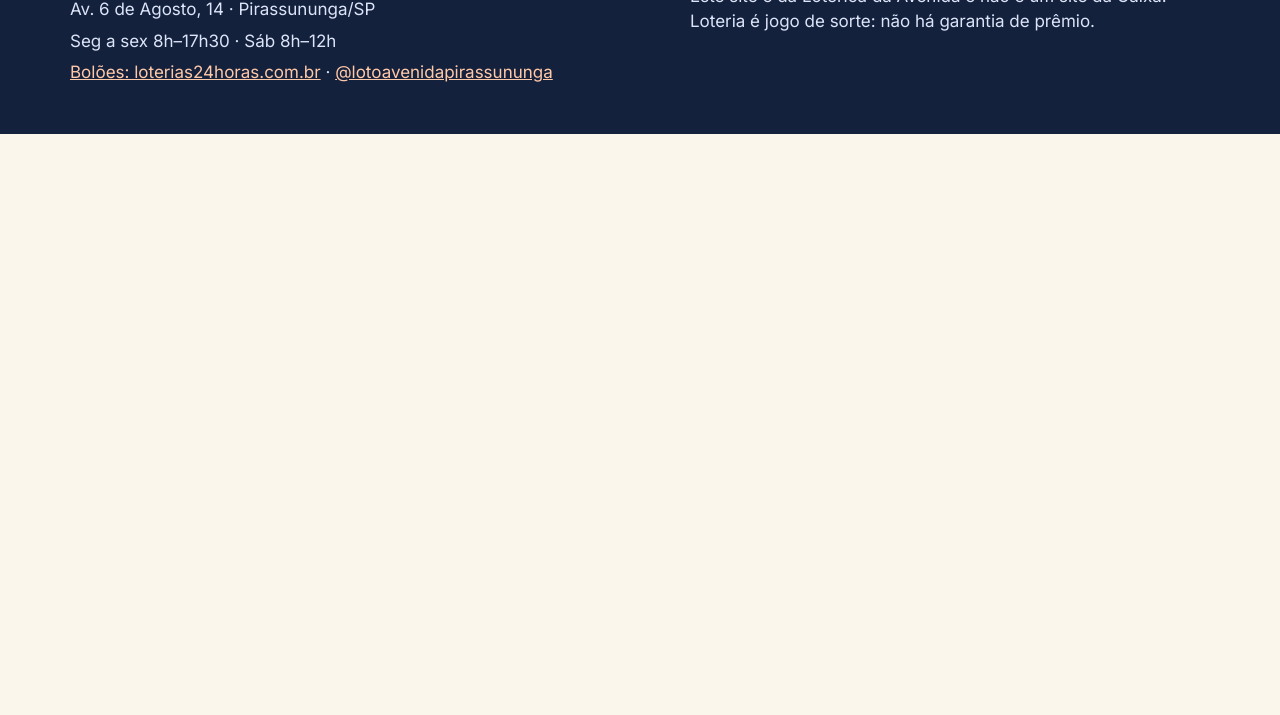
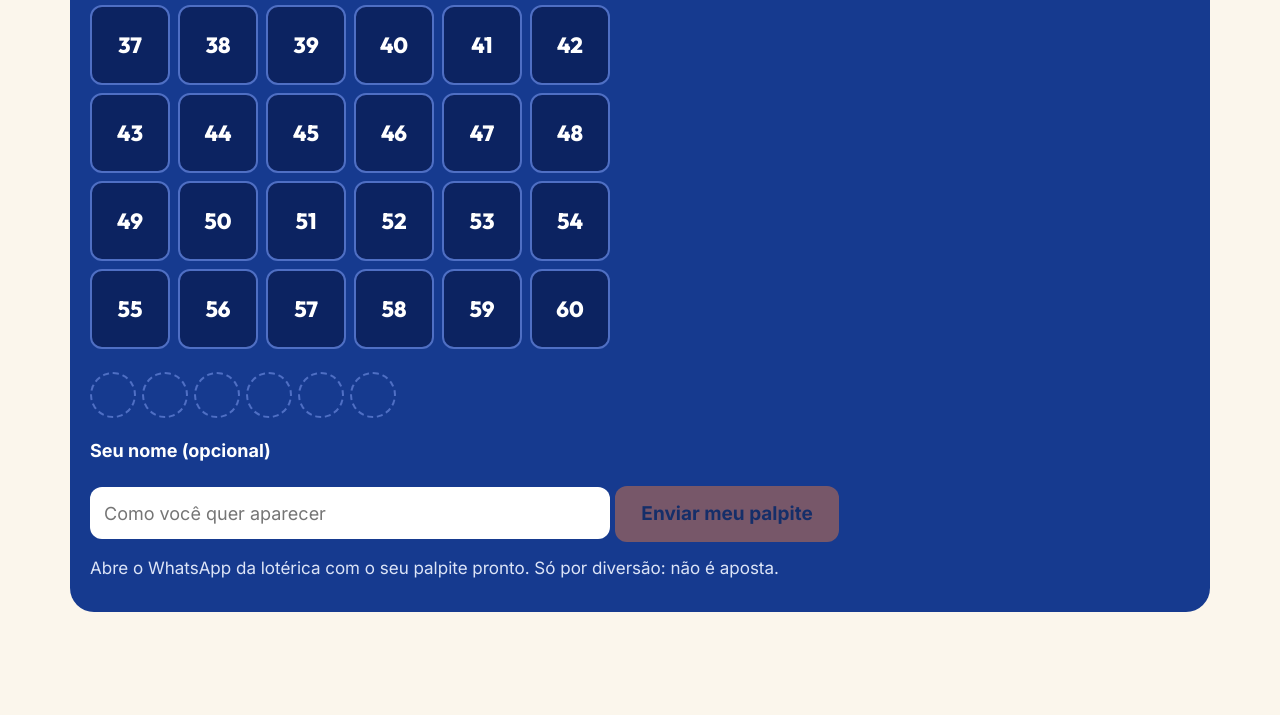
Before and after one commit to mercadoapplebrasil/lotoavenida, a plain HTML site: page index.html in a window 1280 px wide. Shown: the part 3125-3840 px from the top of the page. Before the commit the page ends 3259 px from the top, so only its background shows below. Drawn offline with Linux system fonts and the light colour scheme; no server answers.

Commit message:
Enquete 'Palpite da galera': cliente marca 6 dezenas e manda pelo WhatsApp
Co-Authored-By: Claude Fable 5.1 <noreply@anthropic.com>
Claude-Session: https://claude.ai/code/session_01Gb4XCRy7byhbfX43jUQG9k

```diff
--- a/index.html
+++ b/index.html
@@ -111,6 +111,21 @@ footer b{color:#fff}footer .n{font-family:Outfit,Inter,sans-serif;font-size:22px
 footer div>div{margin-bottom:6px}footer a{color:#FFC9A8}
 a:focus-visible{outline:3px solid #EE7B3D;outline-offset:3px}
 @media(max-width:560px){.btn{width:100%}nav{gap:14px;font-size:16px}}
+
+/* enquete de palpites */
+.enq{background:#163A8F;color:#fff;border-radius:24px;padding:28px 20px 30px;margin:0 0 40px}
+.enq h2{color:#fff}.enq .sub{color:#DCE4F7;font-size:19px;margin:0 0 18px}
+.grade{display:grid;grid-template-columns:repeat(6,1fr);gap:8px;max-width:520px}
+.grade button{aspect-ratio:1;border:2px solid #4F6FC4;border-radius:12px;background:#0C2361;color:#fff;font:700 22px Outfit,Inter,sans-serif;cursor:pointer;padding:0}
+.grade button[aria-pressed="true"]{background:#EE7B3D;border-color:#EE7B3D;color:#14213D}
+.grade button:focus-visible{outline:3px solid #F6C343;outline-offset:2px}
+.esc{display:flex;flex-wrap:wrap;gap:10px;align-items:center;margin:18px 0 14px;min-height:56px}
+.esc{gap:6px}.esc .bola{width:46px;height:46px;font-size:20px;background:#EE7B3D;color:#14213D;animation:none}
+.esc .vaz{width:46px;height:46px;border-radius:50%;border:2px dashed #4F6FC4}
+.enq label{display:block;font-weight:700;font-size:18px;margin:12px 0 6px}
+.enq input{width:100%;max-width:520px;min-height:52px;border-radius:12px;border:0;padding:0 14px;font:18px Inter,sans-serif;box-sizing:border-box}
+.enq .btn{margin-top:16px}.enq .btn[aria-disabled="true"]{opacity:.45;pointer-events:none}
+.enq .mut{color:#DCE4F7;margin:14px 0 0}
 </style>
 </head>
 <body>
@@ -124,6 +139,7 @@ a:focus-visible{outline:3px solid #EE7B3D;outline-offset:3px}
     <button type="button" class="gx" id="gx" aria-label="Fechar menu"><svg width="24" height="24" viewBox="0 0 24 24" aria-hidden="true"><path d="M6 6l12 12M18 6L6 18" stroke="currentColor" stroke-width="2.4" stroke-linecap="round"/></svg></button></div>
   <a href="#boloes">Bolões</a>
   <a href="#trevo">Trevo da sorte</a>
+  <a href="#palpite">Palpite da galera</a>
   <a href="#onde">Onde estamos</a>
   <a href="https://loterias24horas.com.br/" rel="noopener">Ver bolões abertos</a>
   <a href="https://www.instagram.com/lotoavenidapirassununga/" target="_blank" rel="noopener">Instagram</a>
@@ -187,6 +203,18 @@ a:focus-visible{outline:3px solid #EE7B3D;outline-offset:3px}
   </div>
 </section>
 
+<section class="w" id="palpite">
+  <div class="enq">
+    <h2>Palpite da galera</h2>
+    <p class="sub">Qual dezena vai sair na Mega-Sena? Marque 6 números e mande o seu palpite. Os mais escolhidos a gente conta no Instagram.</p>
+    <div class="grade" id="grade" role="group" aria-label="Escolha 6 dezenas"></div>
+    <div class="esc" id="esc" aria-live="polite"></div>
+    <label for="pnome">Seu nome (opcional)</label>
+    <input id="pnome" type="text" maxlength="40" autocomplete="name" placeholder="Como você quer aparecer">
+    <a class="btn p" id="penv" href="#" target="_blank" rel="noopener" aria-disabled="true">Enviar meu palpite</a>
+    <p class="mut">Abre o WhatsApp da lotérica com o seu palpite pronto. Só por diversão: não é aposta.</p>
+  </div>
+</section>
 <section class="w" id="onde">
   <h2>Onde estamos</h2>
   <p class="sub">Av. 6 de Agosto, 14 · Pirassununga/SP</p>
@@ -285,6 +313,20 @@ function fecha(){g.classList.remove("ab");f.hidden=true;b.setAttribute("aria-exp
 b.addEventListener("click",abre);x.addEventListener("click",fecha);f.addEventListener("click",fecha);
 document.addEventListener("keydown",function(e){if(e.key==="Escape"&&!g.hidden)fecha();});
 Array.prototype.forEach.call(g.querySelectorAll("a"),function(a){a.addEventListener("click",fecha);});})();
+
+(function(){var g=document.getElementById("grade"),esc=document.getElementById("esc"),env=document.getElementById("penv"),nome=document.getElementById("pnome"),sel=[];
+for(var n=1;n<=60;n++){var b=document.createElement("button");b.type="button";b.textContent=(n<10?"0":"")+n;b.setAttribute("aria-pressed","false");b.dataset.n=n;g.appendChild(b);}
+function z(n){return (n<10?"0":"")+n;}
+function render(){esc.textContent="";var s=sel.slice().sort(function(a,b){return a-b;});
+  s.forEach(function(v){var e=document.createElement("span");e.className="bola";e.textContent=z(v);esc.appendChild(e);});
+  for(var i=s.length;i<6;i++){var e=document.createElement("span");e.className="vaz";esc.appendChild(e);}
+  var ok=s.length===6;env.setAttribute("aria-disabled",ok?"false":"true");
+  var conc=(document.getElementById("mConc").textContent||"").replace("Concurso ","");
+  var txt="Meu palpite pra Mega-Sena"+(conc?" "+conc:"")+": "+s.map(z).join(" - ")+(nome.value.trim()?" ("+nome.value.trim()+")":"");
+  env.href=ok?"https://wa.me/5511914819638?text="+encodeURIComponent(txt):"#";}
+g.addEventListener("click",function(e){var b=e.target.closest("button");if(!b)return;var n=+b.dataset.n,i=sel.indexOf(n);
+  if(i>=0){sel.splice(i,1);b.setAttribute("aria-pressed","false");}else{if(sel.length>=6)return;sel.push(n);b.setAttribute("aria-pressed","true");}render();});
+nome.addEventListener("input",render);render();})();
 </script>
 </body>
 </html>
```
